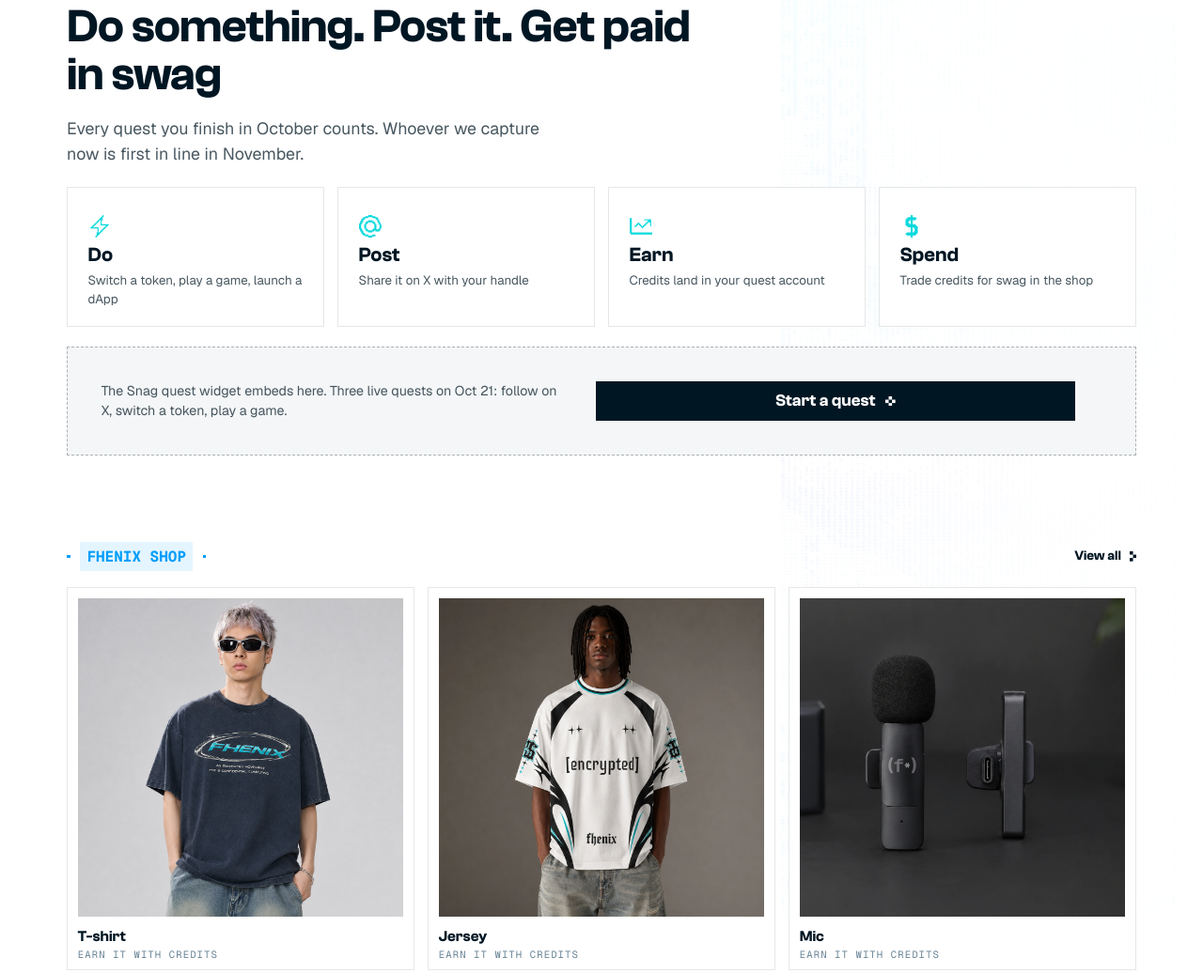
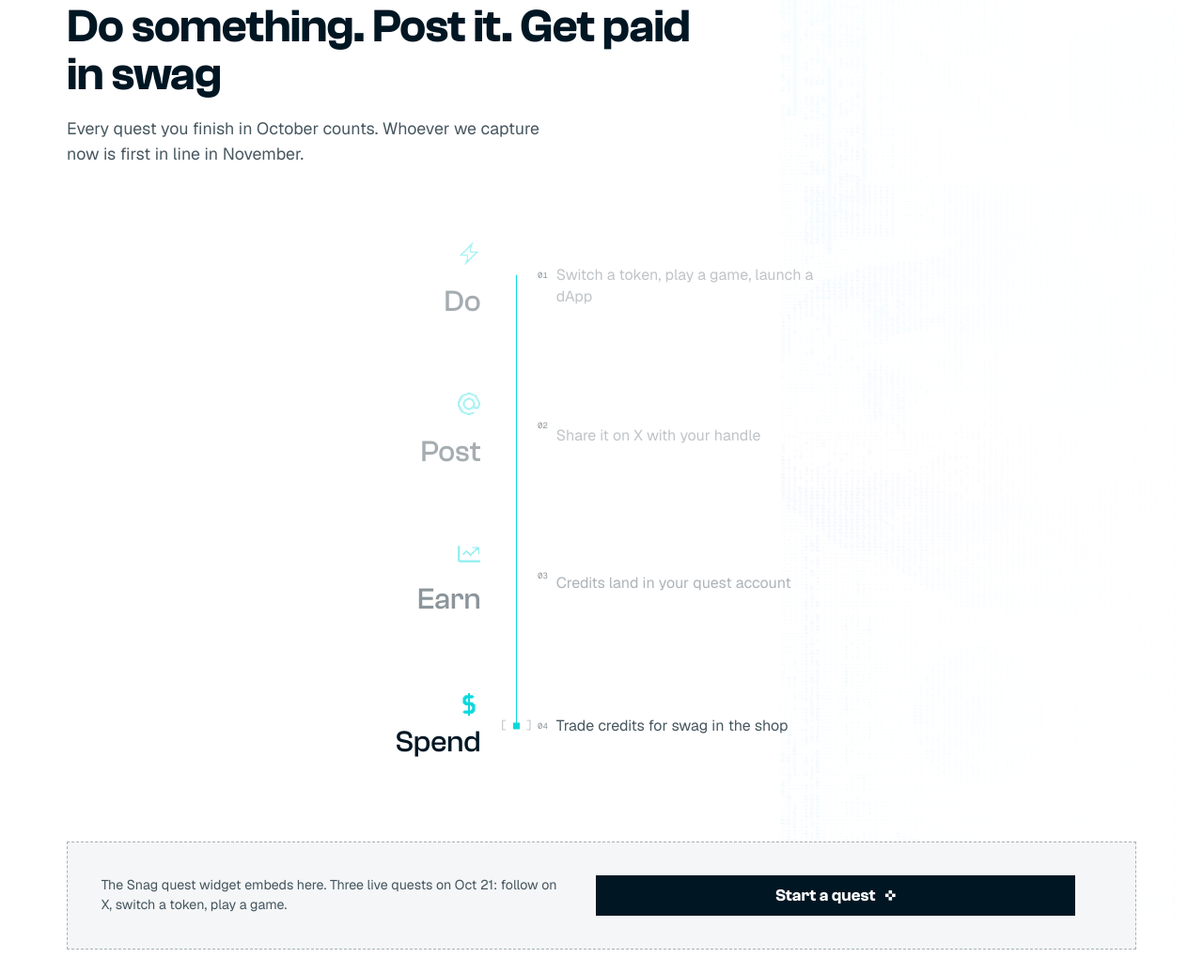
Before and after one commit to val-in-crypto/fhenix-mainnet, a website built with Vite: page index.html in a window 1280 px wide. Shown: the part 3861-4897 px from the top of the page at 94% size. Built offline with nearby package versions, Linux system fonts and the light colour scheme.

Commit message:
Update Site source

```diff
--- a/index.html
+++ b/index.html
@@ -261,12 +261,15 @@
             <p class="lead">Every quest you finish in October counts. Whoever we capture now is first in line in November.</p>
           </div>
 
-          <ol class="steps" data-reveal>
+          <div class="quest-journey">
+          <div class="quest-journey__track" aria-hidden="true"><span class="quest-journey__fill"></span><span class="quest-journey__cursor"></span></div>
+          <ol class="steps">
             <li class="step"><img class="step__icon" src="/assets/figma/452-624-7cea0.svg" alt="" /><b>Do</b><span>Switch a token, play a game, launch a dApp</span></li>
             <li class="step"><img class="step__icon" src="/assets/figma/452-624-4dbcb.svg" alt="" /><b>Post</b><span>Share it on X with your handle</span></li>
             <li class="step"><img class="step__icon" src="/assets/figma/452-624-fb52e.svg" alt="" /><b>Earn</b><span>Credits land in your quest account</span></li>
             <li class="step"><img class="step__icon" src="/assets/figma/452-624-49449.svg" alt="" /><b>Spend</b><span>Trade credits for swag in the shop</span></li>
           </ol>
+          </div>
 
           <div class="snag" data-reveal>
             <div class="snag__inner">
--- a/src/js/figma-home.js
+++ b/src/js/figma-home.js
@@ -1,6 +1,8 @@
 import { gsap } from './motion.js';
+import { initQuestJourney } from './quest-journey.js';
 
 export function initFigmaHome() {
+  initQuestJourney();
   // Scale the editable 720 × 708 Figma composition, preserving SVG geometry.
   const tokenScene = document.querySelector('[data-token-scene]');
   if (tokenScene) {
--- /dev/null
+++ b/src/js/quest-journey.js
@@ -0,0 +1,35 @@
+/** The quest line follows reading position, so scrolling back reverses the motion. */
+export function initQuestJourney() {
+  const journey = document.querySelector('.quest-journey');
+  if (!journey) return;
+  const steps = [...journey.querySelectorAll('.step')];
+  const reduced = window.matchMedia('(prefers-reduced-motion: reduce)');
+  let frame = 0;
+  const update = () => {
+    frame = 0;
+    if (document.documentElement.classList.contains('motion-paused') && !reduced.matches) return;
+    const box = journey.getBoundingClientRect();
+    const first = steps[0].offsetTop + steps[0].offsetHeight / 2;
+    const last = steps.at(-1).offsetTop + steps.at(-1).offsetHeight / 2;
+    const position = Math.max(first, Math.min(last, innerHeight * .56 - box.top));
+    journey.style.setProperty('--journey-start', `${first}px`);
+    journey.style.setProperty('--journey-length', `${last - first}px`);
+    journey.style.setProperty('--journey-progress', `${position - first}px`);
+    steps.forEach((step, index) => {
+      const center = step.offsetTop + step.offsetHeight / 2;
+      const distance = Math.abs(position - center) / step.offsetHeight;
+      step.classList.toggle('is-current', distance < .5);
+      step.classList.toggle('is-passed', position >= center);
+      step.style.setProperty('--step-opacity', reduced.matches ? 1 : Math.max(.35, 1 - distance * .55));
+      step.style.setProperty('--step-shift', reduced.matches ? '0px' : `${Math.min(12, distance * 9)}px`);
+      step.dataset.step = String(index + 1).padStart(2, '0');
+    });
+  };
+  const schedule = () => { if (!frame) frame = requestAnimationFrame(update); };
+  window.addEventListener('scroll', schedule, { passive: true });
+  window.addEventListener('resize', schedule);
+  reduced.addEventListener('change', schedule);
+  new ResizeObserver(schedule).observe(journey);
+  new MutationObserver(schedule).observe(document.documentElement, { attributes: true, attributeFilter: ['class'] });
+  update();
+}
--- a/src/styles/figma-home.css
+++ b/src/styles/figma-home.css
@@ -374,3 +374,31 @@ html:not(.js) [data-reveal] { opacity:1; transform:none; }
   .hero .dollar__rot { isolation:isolate; }
   .hero .dollar__coin { z-index:-1; opacity:.5!important; }
 }
+
+/* Scroll-led quest journey: a cyan square carries the reader down one line. */
+.quest-journey { position:relative; margin:40px 0 48px; --journey-axis:42%; }
+.quest-journey .steps { display:block; margin:0; padding:0; list-style:none; }
+.quest-journey .step { position:relative; display:grid; grid-template-columns:42% 58%; grid-template-rows:auto auto; align-content:center; min-height:180px; height:auto; padding:32px 0; gap:8px 0; border:0; background:transparent; }
+.quest-journey .step__icon { grid-column:1; grid-row:1; justify-self:end; margin:0 42px 4px 0; width:29px; height:29px; opacity:var(--step-opacity,1); }
+.quest-journey .step b { grid-column:1; grid-row:2; justify-self:end; margin-right:42px; font:500 36px/1.1 var(--font-display); opacity:var(--step-opacity,1); transform:translateY(var(--step-shift,0px)); }
+.quest-journey .step>span { grid-column:2; grid-row:1 / 3; align-self:center; padding:0 32px 0 48px; max-width:430px; font-size:18px; opacity:var(--step-opacity,1); transform:translateY(var(--step-shift,0px)); }
+.quest-journey .step::after { content:attr(data-step); position:absolute; left:var(--journey-axis); top:50%; margin: -8px 0 0 26px; font:10px/16px var(--font-mono); color:var(--ink); opacity:.45; }
+.quest-journey__track { position:absolute; z-index:2; left:var(--journey-axis); top:var(--journey-start,90px); height:var(--journey-length,540px); width:1px; background:#0016231a; pointer-events:none; }
+.quest-journey__fill { position:absolute; width:1px; top:0; height:var(--journey-progress,0px); background:var(--accent); }
+.quest-journey__cursor { position:absolute; top:0; left:-3.5px; width:8px; height:8px; background:var(--accent); transform:translateY(calc(var(--journey-progress,0px) - 4px)); }
+.quest-journey__cursor::before,.quest-journey__cursor::after { position:absolute; top:-5px; font:14px/18px var(--font-mono); color:#00162345; }
+.quest-journey__cursor::before { content:'['; left:-15px; }
+.quest-journey__cursor::after { content:']'; right:-15px; }
+@media(max-width:767px) {
+ .quest-journey { --journey-axis:12px; margin:24px 0 32px; }
+ .quest-journey .step { min-height:180px; grid-template-columns:1fr; padding:28px 0 28px 54px; gap:12px; }
+ .quest-journey .step__icon { grid-column:1; grid-row:1; justify-self:start; margin:0; }
+ .quest-journey .step b { grid-column:1; grid-row:1; justify-self:start; margin:0 0 0 43px; font-size:28px; }
+ .quest-journey .step>span { grid-column:1; grid-row:2; padding:0; font-size:16px; max-width:320px; }
+ .quest-journey .step::after { margin-left:24px; font-size:9px; }
+}
+@media(prefers-reduced-motion:reduce) {
+ .quest-journey .step__icon,.quest-journey .step b,.quest-journey .step>span { opacity:1; transform:none; }
+ .quest-journey__cursor { display:none; }
+ .quest-journey__fill { height:100%; }
+}
```
